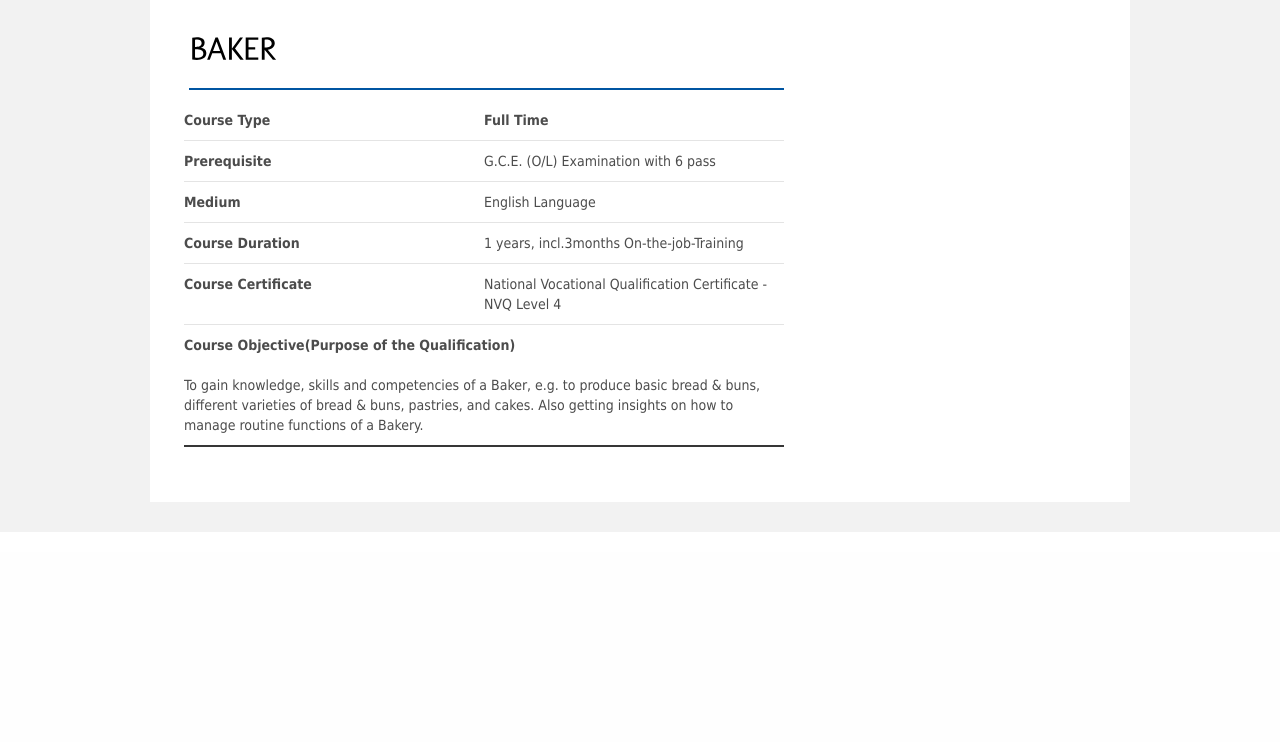
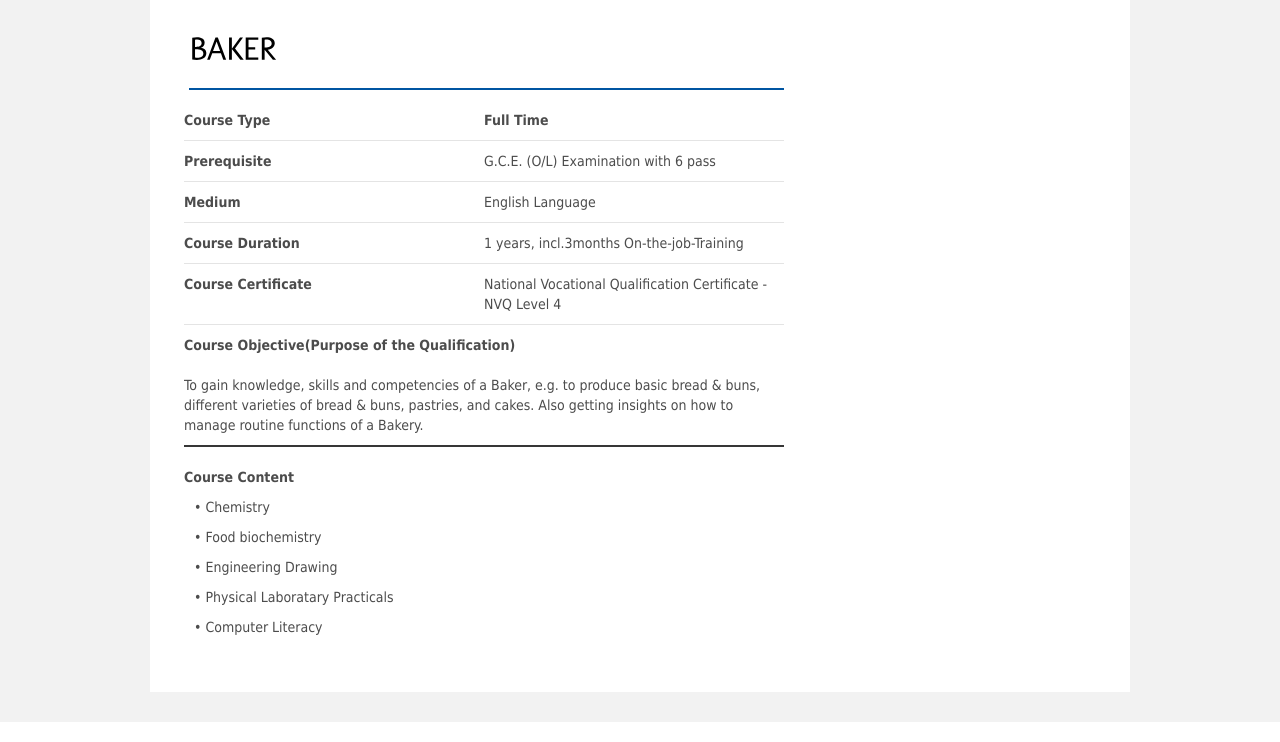
Before and after one commit to ushirask/vtc, a PHP site: page /courses/food-technology.php in a window 1280 px wide. Shown: the part 377-1119 px from the top of the page. Before the commit the page ends 824 px from the top, so only its background shows below. Run offline with PHP 8.4, Linux system fonts and the light colour scheme.

Commit message:
Update food-technology.php

```diff
--- a/courses/food-technology.php
+++ b/courses/food-technology.php
@@ -43,6 +43,17 @@
                   <td class="table-course-objective" colspan="2">To gain knowledge, skills and competencies of a Baker, e.g. to produce basic bread & buns, different varieties of bread & buns, pastries, and cakes. Also getting insights on how to manage routine functions of a Bakery.</td>
                 </tr>
               </table>
+              <ul class="list-course-content">
+                <li class="course-content-header"><Strong>Course Content</Strong></label>
+
+
+                <li class="course-content">Chemistry</li>
+
+                <li class="course-content">Food biochemistry</li>
+                <li class="course-content">Engineering Drawing</li>
+                <li class="course-content">Physical Laboratary Practicals</li>
+                <li class="course-content">Computer Literacy</li>
+              </ul>
 
             </div>
             </div>
```
